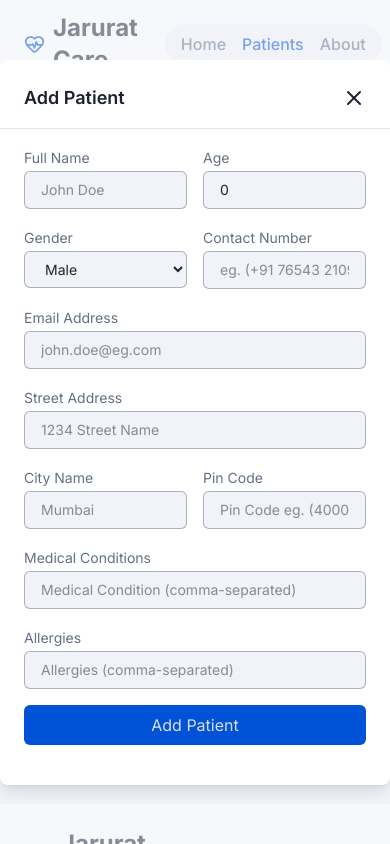
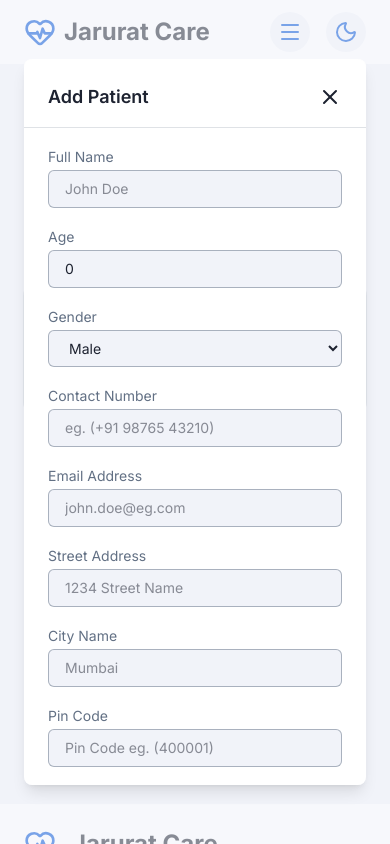
Before and after one commit to Shubham-567/JaruratCare-Patient-Dashboard, a React (Vite) app: page /patients in a window 390 px wide. Both pictures are taken after typing "Sample" into the empty fields and a click on the button "Add Patients". Shown: the top 844 px of the page. Built offline with nearby package versions, Linux system fonts and the light colour scheme.

Commit message:
Fix responsiveness of entry app

```diff
--- a/src/components/AddPatientModal.jsx
+++ b/src/components/AddPatientModal.jsx
@@ -70,10 +70,10 @@ const AddPatientModal = ({ onCLose, setPatients }) => {
   };
 
   return (
-    <div className='fixed top-0 left-0 w-full h-full flex items-center justify-center bg-background/50 z-50'>
+    <div className='fixed top-0 left-0 w-full h-full px-6 flex items-center justify-center bg-background/50 z-50'>
       <div
         ref={modalRef}
-        className='relative bg-surface pb-6 pt-0 m rounded-lg shadow-lg max-w-lg max-h-[86vh] w-full overflow-y-scroll no-scrollbar'>
+        className='relative bg-surface pb-6 pt-0 m rounded-lg shadow-lg max-w-lg max-h-[86vh] w-full min-w-[300px] overflow-y-scroll no-scrollbar'>
         {/* modal heading */}
         <div className='sticky top-0 bg-surface flex items-center justify-between gap-4 px-6 pt-6 pb-4 z-10 border-b border-txt-secondary/20'>
           <h3 className='text-lg font-semibold'>Add Patient</h3>
@@ -87,7 +87,7 @@ const AddPatientModal = ({ onCLose, setPatients }) => {
           onSubmit={handleSubmit}
           className='grid grid-cols-2 justify-between items-center gap-4 px-6 my-4'>
           {/* name input */}
-          <div className='col-span-1'>
+          <div className='col-span-2 sm:col-span-1'>
             <label htmlFor='name' className='text-sm text-txt-secondary'>
               Full Name
             </label>
@@ -106,7 +106,7 @@ const AddPatientModal = ({ onCLose, setPatients }) => {
           </div>
 
           {/* age input */}
-          <div className='col-span-1'>
+          <div className='col-span-2 sm:col-span-1'>
             <label htmlFor='age' className='text-sm text-txt-secondary'>
               Age
             </label>
@@ -125,7 +125,7 @@ const AddPatientModal = ({ onCLose, setPatients }) => {
           </div>
 
           {/* gender dropdown */}
-          <div className='col-span-1'>
+          <div className='col-span-2 sm:col-span-1'>
             <label htmlFor='gender' className='text-sm text-txt-secondary'>
               Gender
             </label>
@@ -145,7 +145,7 @@ const AddPatientModal = ({ onCLose, setPatients }) => {
           </div>
 
           {/* contact number */}
-          <div className='col-span-1'>
+          <div className='col-span-2 sm:col-span-1'>
             <label htmlFor='contact' className='text-sm text-txt-secondary'>
               Contact Number
             </label>
@@ -158,7 +158,7 @@ const AddPatientModal = ({ onCLose, setPatients }) => {
                 setFormData({ ...formData, contact: e.target.value })
               }
               id='contact'
-              placeholder='eg. (+91 76543 21098)'
+              placeholder='eg. (+91 98765 43210)'
               className='w-full bg-background text-sm border border-txt-secondary/50 rounded-md px-4 py-2 mt-0.5 focus:outline-none focus:ring-2 focus:ring-primary/50'
             />
           </div>
@@ -205,7 +205,7 @@ const AddPatientModal = ({ onCLose, setPatients }) => {
           </div>
 
           {/* city input */}
-          <div className='col-span-1'>
+          <div className='col-span-2 sm:col-span-1'>
             <label htmlFor='city' className='text-sm text-txt-secondary'>
               City Name
             </label>
@@ -227,7 +227,7 @@ const AddPatientModal = ({ onCLose, setPatients }) => {
           </div>
 
           {/* pin code input */}
-          <div className='col-span-1'>
+          <div className='col-span-2 sm:col-span-1'>
             <label htmlFor='pinCode' className='text-sm text-txt-secondary'>
               Pin Code
             </label>
@@ -250,7 +250,9 @@ const AddPatientModal = ({ onCLose, setPatients }) => {
 
           {/* medical condition input  */}
           <div className='col-span-2'>
-            <label htmlFor='name' className='text-sm text-txt-secondary'>
+            <label
+              htmlFor='medicalCondition'
+              className='text-sm text-txt-secondary'>
               Medical Conditions
             </label>
 
@@ -275,7 +277,7 @@ const AddPatientModal = ({ onCLose, setPatients }) => {
 
           {/* allergies input  */}
           <div className='col-span-2'>
-            <label htmlFor='name' className='text-sm text-txt-secondary'>
+            <label htmlFor='allergies' className='text-sm text-txt-secondary'>
               Allergies
             </label>
 
--- a/src/components/Button.jsx
+++ b/src/components/Button.jsx
@@ -14,7 +14,7 @@ const Button = ({
 
   return (
     <button
-      className={`font-bold cursor-pointer inline-flex items-center justify-center gap-2 transition-all duration-300 ${variants[variant]} ${className}`}
+      className={`text-sm sm:text-basefont-bold cursor-pointer inline-flex items-center justify-center gap-2 transition-all duration-300 ${variants[variant]} ${className}`}
       onClick={onClick}
       {...rest}>
       {children}
--- a/src/components/Navbar.jsx
+++ b/src/components/Navbar.jsx
@@ -1,4 +1,4 @@
-import { HeartPulse, Moon, Sun } from "lucide-react";
+import { HeartPulse, Menu, Moon, Sun, X } from "lucide-react";
 import { useEffect, useState } from "react";
 import { NavLink } from "react-router-dom";
 
@@ -10,6 +10,7 @@ const links = [
 
 const Navbar = () => {
   const [darkMode, setDarkMode] = useState(false);
+  const [isOpen, setIsOpen] = useState(false);
 
   // set dark mode base on user preference
   useEffect(() => {
@@ -26,15 +27,15 @@ const Navbar = () => {
   };
 
   return (
-    <header className='fixed top-0 left-0 right-0 bg-surface/80 backdrop-blur-xl z-40'>
-      <nav className='flex items-center justify-between gap-4 py-3 px-6 sm:px-13 md:px-18 lg:px-26'>
+    <header className='fixed top-0 left-0 right-0 z-40'>
+      <nav className='flex items-center justify-between gap-4 py-3 px-6 sm:px-13 md:px-18 lg:px-26 bg-surface/80 backdrop-blur-xl'>
         <NavLink to='/' className='flex items-center gap-2'>
           <HeartPulse className='size-8 text-primary' />
-          <span className='text-2xl font-bold'>Jarurat Care</span>
+          <span className='text-2xl font-bold text-nowrap'>Jarurat Care</span>
         </NavLink>
 
         <div className='flex items-center gap-4'>
-          <div className='flex items-center gap-4 md:gap-8 bg-background rounded-4xl py-2 px-4 text-txt-secondary'>
+          <div className='max-md:hidden flex items-center gap-4 md:gap-8 bg-background rounded-4xl py-2 px-4 text-txt-secondary'>
             {links.map((link) => (
               <NavLink
                 key={link.to}
@@ -49,6 +50,13 @@ const Navbar = () => {
             ))}
           </div>
 
+          {/* mobil menu toggle  */}
+          <button
+            onClick={() => setIsOpen(!isOpen)}
+            className='md:hidden text-primary hover:text-primary-light bg-background rounded-full p-2 cursor-pointer'>
+            {isOpen ? <X className='size-6' /> : <Menu className='size-6' />}
+          </button>
+
           {/* dark mode toggle button */}
           <button
             onClick={handleDarkModeToggle}
@@ -61,6 +69,27 @@ const Navbar = () => {
           </button>
         </div>
       </nav>
+
+      {/* mobile menu */}
+      {isOpen && (
+        <div className='md:hidden fixed top-16 left-0 w-full min-h-[92vh] flex items-center justify-center bg-background/80 backdrop-blur-xs'>
+          <div className='flex flex-col gap-12'>
+            {links.map((link) => (
+              <NavLink
+                key={link.to}
+                to={link.to}
+                className={({ isActive }) =>
+                  `flex flex-col items-center text-4xl tracking-wide font-semibold font-mono ${
+                    isActive ? "text-primary" : ""
+                  }`
+                }
+                onClick={() => setIsOpen(false)}>
+                {link.name}
+              </NavLink>
+            ))}
+          </div>
+        </div>
+      )}
     </header>
   );
 };
--- a/src/components/PatientCard.jsx
+++ b/src/components/PatientCard.jsx
@@ -7,7 +7,7 @@ const PatientCard = ({ patient, handleViewDetails }) => {
   }
 
   return (
-    <div className='card px-0 py-4'>
+    <div className='card px-0 py-4 flex flex-col justify-between'>
       <div className='flex items-center gap-4 px-4'>
         <img
           src={patient.avatarUrl}
--- a/src/components/TeamCard.jsx
+++ b/src/components/TeamCard.jsx
@@ -8,9 +8,9 @@ const TeamCard = ({ name, role, bio, avatarUrl }) => {
         alt={name}
         className='size-24 rounded-full ring-3 ring-primary/50 mx-auto'
       />
-      <h3 className='text-xl font-semibold mt-2'>{name}</h3>
-      <p className='text-primary'>{role}</p>
-      <p className='text-txt-secondary mt-2'>{bio}</p>
+      <h3 className='sm:text-lg font-semibold mt-2'>{name}</h3>
+      <p className='text-sm sm:text-base text-primary'>{role}</p>
+      <p className='text-sm sm:text-base text-txt-secondary mt-2'>{bio}</p>
 
       {/* social links */}
       <div className='flex items-center justify-center gap-4 mt-4 text-txt-secondary'>
--- a/src/pages/Home.jsx
+++ b/src/pages/Home.jsx
@@ -87,12 +87,12 @@ const Home = () => {
           {/* review card */}
           <div className='col-span-2 lg:col-span-1 row-span-2 card space-y-2'>
             <Quote className='size-8 text-primary' />
-            <p className='lg:text-lg'>
+            <p className='text-sm sm:text-base lg:text-lg text-txt-secondary'>
               "This platform has revolutionized how we handle patient data. It's
               intuitive, secure, and has genuinely saved us hours every single
               day. I can't imagine our workflow without it."
             </p>
-            <p>
+            <p className='text-sm sm:text-base'>
               <span className='font-semibold'>- Dr. Anjali Rao,</span>
               <br />
               <span className='text-txt-secondary'>
--- a/src/pages/PatientPage.jsx
+++ b/src/pages/PatientPage.jsx
@@ -56,13 +56,13 @@ const PatientPage = () => {
 
       <section className='py-10 min-h-140 space-y-6'>
         {/* Search Bar */}
-        <div className='bg-surface p-4 sm:p-6 rounded-xl ring ring-txt-secondary/20 flex items-center gap-4'>
+        <div className='bg-surface p-4 sm:p-6 rounded-xl ring ring-txt-secondary/20 flex max-sm:flex-col sm:items-center gap-4'>
           <div className='relative flex-1'>
-            <Search className='absolute top-1/2 left-4 -translate-y-1/2 text-txt-secondary/50' />
+            <Search className='absolute top-1/2 left-4 -translate-y-1/2 text-txt-secondary/50 size-5' />
             <input
               type='text'
               placeholder='Search Patient'
-              className='w-full px-4 py-2 pl-14 rounded-lg bg-background border border-txt-secondary/20 focus:outline-none focus:ring-2 focus:ring-primary'
+              className='w-full px-4 py-2 pl-12 rounded-lg bg-background border border-txt-secondary/20 focus:outline-none focus:ring-2 focus:ring-primary'
               value={searchInput}
               onChange={(e) => handleSearch(e)}
             />
```
Also changed, not shown: src/components/CallToAction.jsx (+3 -5 lines), src/components/Footer.jsx (+6 -6 lines), src/components/PatientDetailsModal.jsx (+7 -5 lines).
